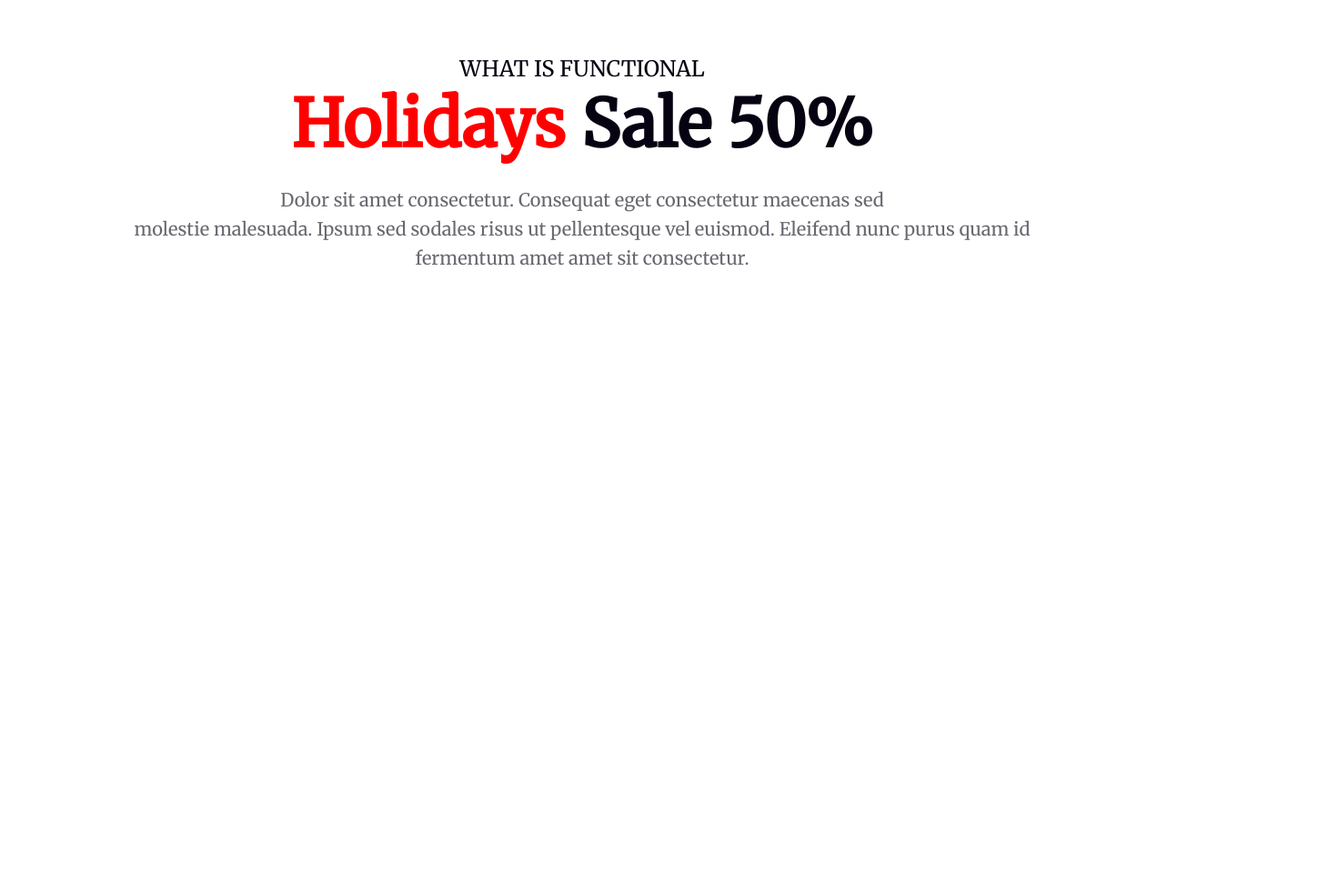
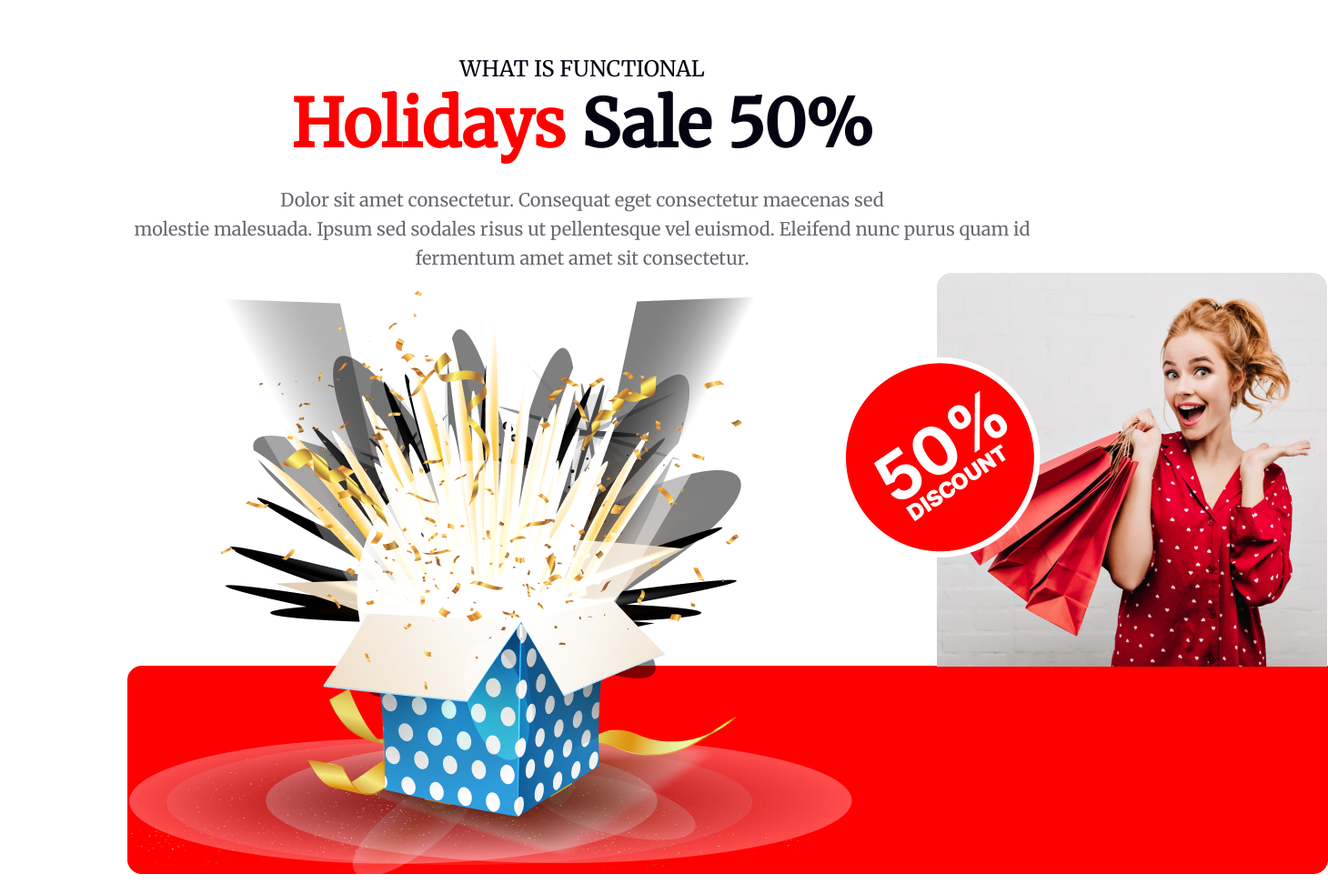
Before and after one commit to MdAlAmin212104/Assignment, a plain HTML site: page index.html in a window 1280 px wide. Shown: the part 3509-4492 px from the top of the page at 91% size, 1460 px wide, since content can reach past the window. Before the commit the page ends 3809 px from the top, so only its background shows below. Drawn offline with Linux system fonts and the light colour scheme.

Commit message:
discount section end

```diff
--- a/index.html
+++ b/index.html
@@ -65,6 +65,12 @@
                         <p class="title-desc">Dolor sit amet consectetur. Consequat eget consectetur maecenas sed <br>molestie malesuada. Ipsum sed sodales risus ut pellentesque vel euismod. Eleifend nunc purus quam id <br> fermentum amet amet sit consectetur.</p>
                   </div>
 
+                  <div class="discount-section">
+                        <img class="gift" src="images/Group 75.png" alt="">
+                        <img class="discount" src="images/Group 44.png" alt="">
+                        <img class="wow" src="images/Rectangle 1.png" alt="">
+                        <img class="red" src="images/Rectangle 2.png" alt="">
+                  </div>
             </section>
       </main>
 
--- a/style.css
+++ b/style.css
@@ -207,3 +207,29 @@ header h2{
       text-align: center;
       font-family: 'Merriweather', serif;
 }
+.discount-section{
+      margin-top: 64px;
+      margin: 0 140px;
+      position: relative;
+      height: 280px;
+}
+
+.discount-section img{
+      position: absolute;
+}
+.red{
+      margin-top: 432px;
+      z-index: -1;
+}
+.wow{
+      margin-left: 890px;
+}
+.discount{
+      margin-left: 740px;
+      margin-top: 50px;
+      z-index: 30;
+}
+.gift{
+      z-index: 1px;
+      top: 20px;
+}
```
